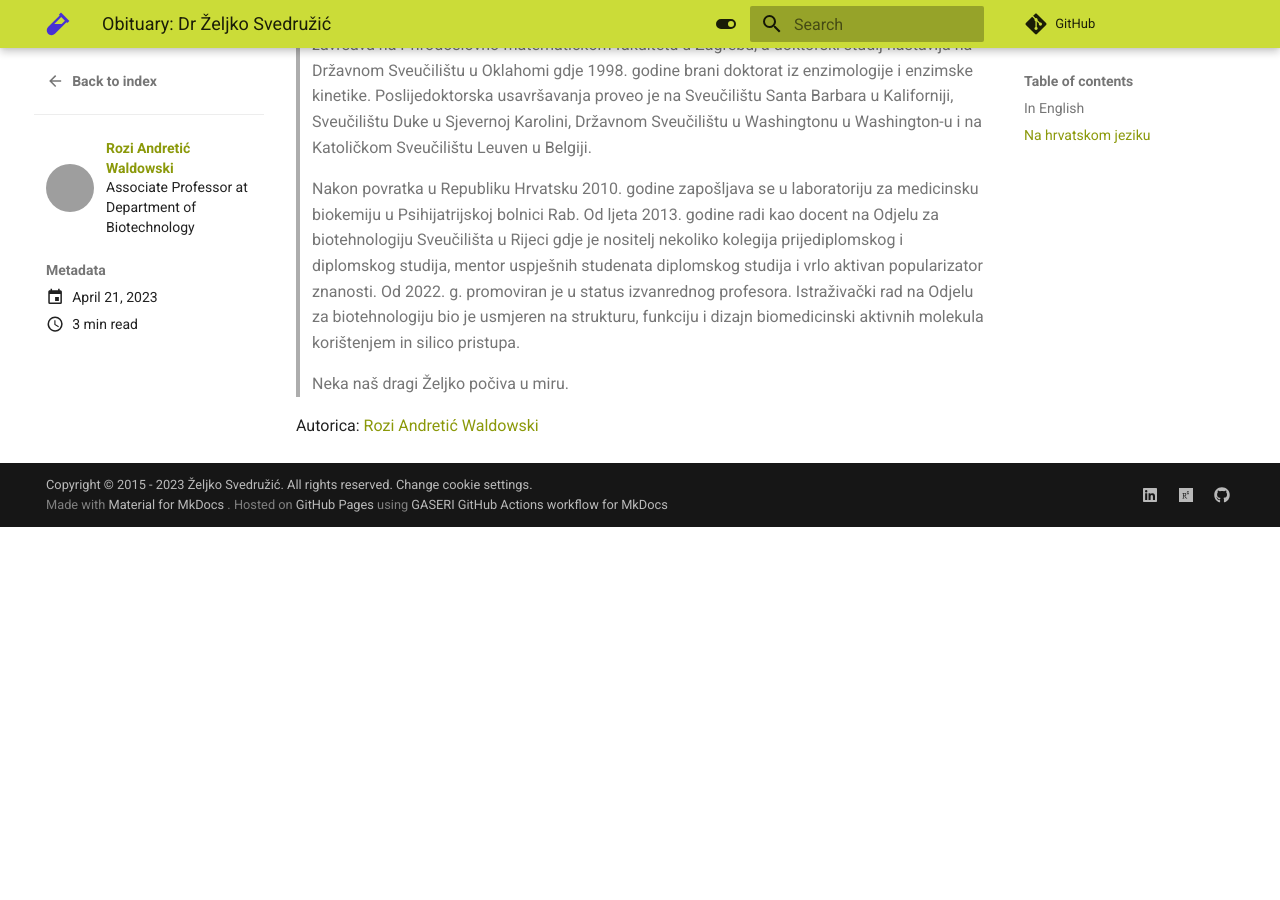
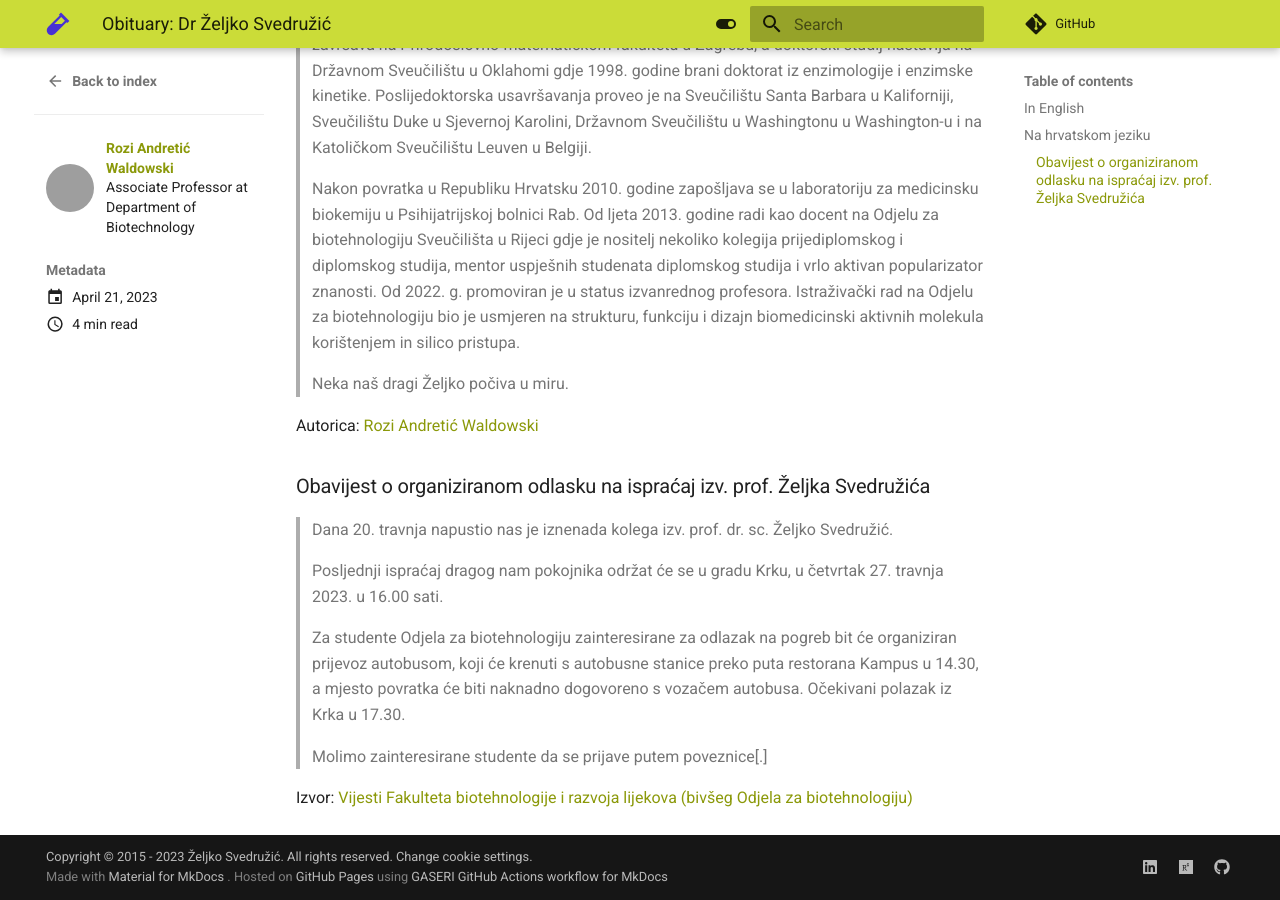
Before and after one commit to svedruziclab/svedruziclab.github.io, an MkDocs documentation site: the page built from docs/news/posts/2023-04-21-obituary.md, in a window 1280 px wide and 900 px high, scrolled down 1632 px. Built offline with MkDocs 1.6.1 and Material for MkDocs 9.7.7, drawn with Linux system fonts in a browser that asks for light colours; comment, search, counter and statistics services are not loaded; before the commit the page ends 2159 px from its top, so only the background shows below that; grey boxes are pictures that could not be loaded.

Commit message:
Added more crosslinks and quoted text

```diff
--- a/docs/news/posts/2023-04-21-obituary.md
+++ b/docs/news/posts/2023-04-21-obituary.md
@@ -43,3 +43,15 @@ Preuzeto s [Odjela za biotehnologiju](https://www.biotech.uniri.hr/hr/):
 > Neka naš dragi Željko počiva u miru.
 
 Autorica: [Rozi Andretić Waldowski](https://portal.uniri.hr/Portfolio/2000)
+
+### Obavijest o organiziranom odlasku na ispraćaj izv. prof. Željka Svedružića
+
+> Dana 20. travnja napustio nas je iznenada kolega izv. prof. dr. sc. Željko Svedružić.
+>
+> Posljednji ispraćaj dragog nam pokojnika održat će se u gradu Krku, u četvrtak 27. travnja 2023. u 16.00 sati.
+>
+> Za studente Odjela za biotehnologiju zainteresirane za odlazak na pogreb bit će organiziran prijevoz autobusom, koji će krenuti s autobusne stanice preko puta restorana Kampus u 14.30, a mjesto povratka će biti naknadno dogovoreno s vozačem autobusa. Očekivani polazak iz Krka u 17.30.
+>
+> Molimo zainteresirane studente da se prijave putem poveznice\[.\]
+
+Izvor: [Vijesti Fakulteta biotehnologije i razvoja lijekova (bivšeg Odjela za biotehnologiju)](https://biotech.uniri.hr/obavijest-o-organiziranom-odlasku-na-ispracaj-izv-prof-zeljka-svedruzica/)
```
Also changed, not shown: docs/news/posts/2023-05-17-posljednji-intervju.md (+1 -1 lines), docs/news/posts/2023-08-30-prostaglandins-and-other-lipid-mediators.md (+2 -0 lines).
